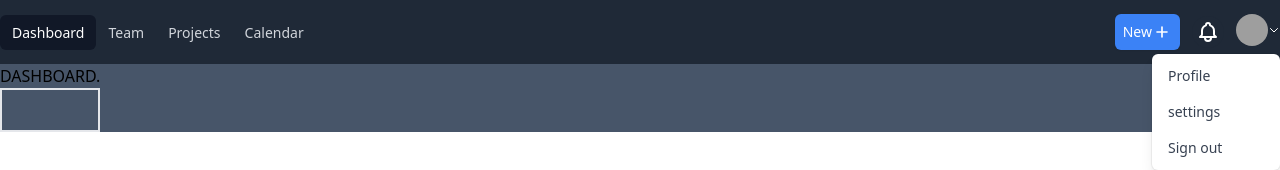
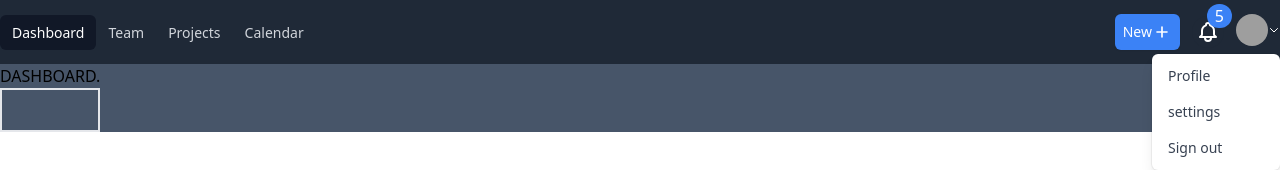
Before and after one commit to kirsten-tay/portal, a React (Create React App) app: page /dashboard in a window 1280 px wide. Shown: the top 170 px of the page. Built offline with nearby package versions, Linux system fonts and the light colour scheme; grey boxes are pictures that could not be loaded.

Commit message:
updated the dashboard

```diff
--- a/src/layouts/dashboardLayout.jsx
+++ b/src/layouts/dashboardLayout.jsx
@@ -33,6 +33,7 @@ const dashboardLayout = () => {
             <button type="button" class="bg-gray-800 p-1 rounded-full text-gray-400 hover:text-white focus:outline-none focus:ring-2 focus:ring-offset-2 focus:ring-offset-gray-800 focus:ring-white">
               <span  class="sr-only">View notifications</span>
               <BellIcon class="h-6 w-6 text-white" />
+              <div className="bg-blue-500 absolute py-0.25 px-2 rounded-full  top-1 right-12 text-white">5</div>
             </button>
             </div>
             </div>
```
